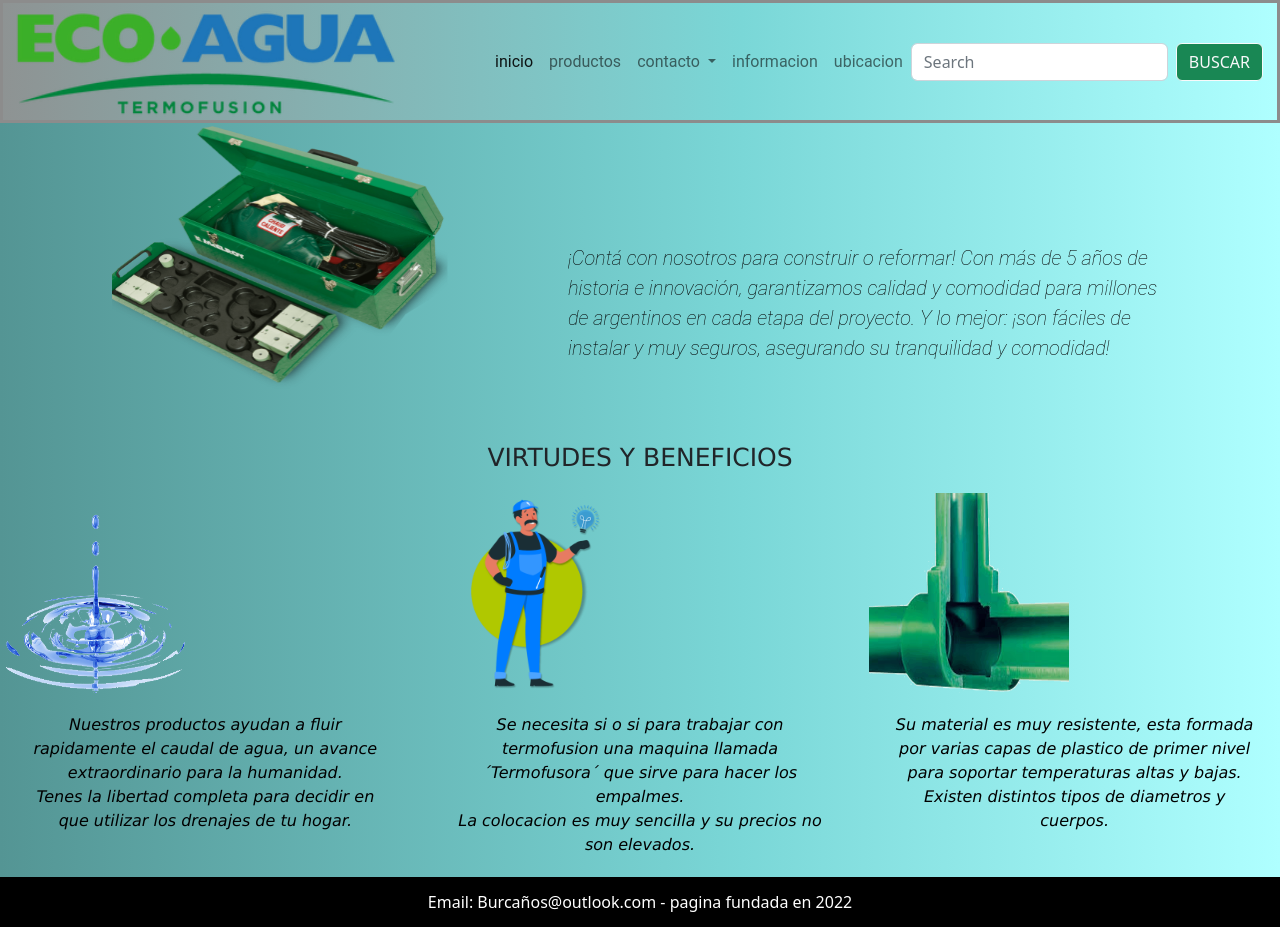
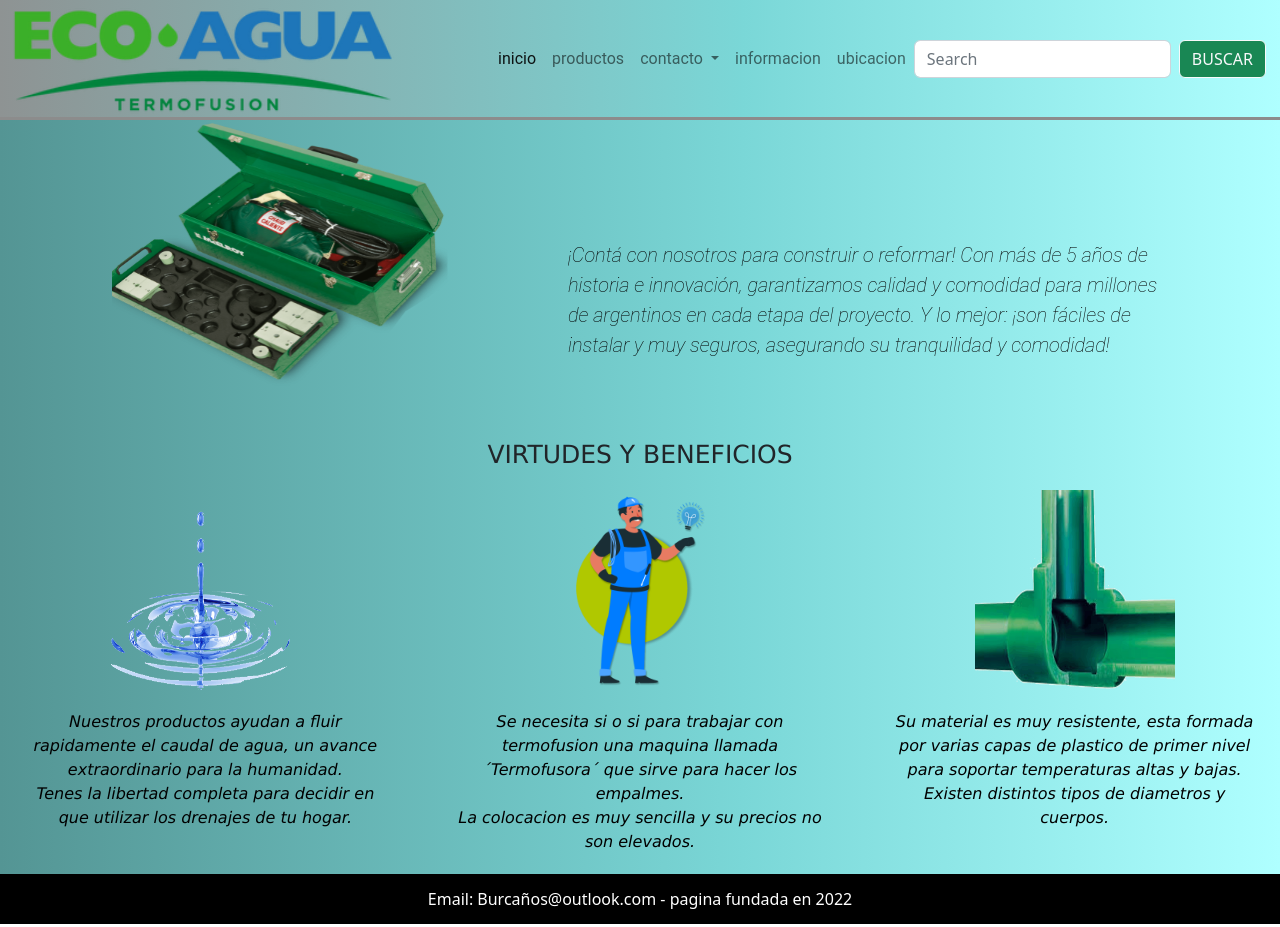
Before and after one commit to abregucab/proyecto1, a plain HTML site: page index.html in a window 1280 px wide. Drawn offline with nearby package versions, Linux system fonts and the light colour scheme.

Commit message:
margenes

```diff
--- a/estilo.css
+++ b/estilo.css
@@ -20,7 +20,7 @@ header {
   justify-content: space-between;
   align-items: center;
   padding: 0.5px 2px;
-  border: 3.5px #8c8c8c solid;
+  border-bottom: 3.5px #8c8c8c solid;
 }
 .nav-menu ul {
   display: flex;
@@ -46,6 +46,7 @@ a {
   border: 2px solid #4ad295;
 }
 body {
+  overflow-x: hidden;
   background: rgb(84, 149, 148);
   background: linear-gradient(
     90deg,
--- a/index.html
+++ b/index.html
@@ -120,7 +120,7 @@
       <h1 class="text-virtudes">VIRTUDES Y BENEFICIOS</h1>
 
       <div class="row">
-        <div class="col-12 col-sm-4">
+        <div class="col-12 col-sm-4 d-flex flex-column align-items-center">
           <img
             src="imagenes/agua.png"
             style="text-align: center; width: 200px; height: 200px"
@@ -133,7 +133,7 @@
           </p>
         </div>
 
-        <div class="col-12 col-sm-4">
+        <div class="col-12 col-sm-4 d-flex flex-column align-items-center">
           <img
             src="imagenes/trabajotermo.png"
             style="text-align: center; width: 200px; height: 200px"
@@ -144,7 +144,7 @@
             La colocacion es muy sencilla y su precios no son elevados.
           </p>
         </div>
-        <div class="col-12 col-sm-4">
+        <div class="col-12 col-sm-4 d-flex flex-column align-items-center">
           <img
             src="imagenes/caños1.png"
             style="text-align: center; width: 200px; height: 200px"
```
